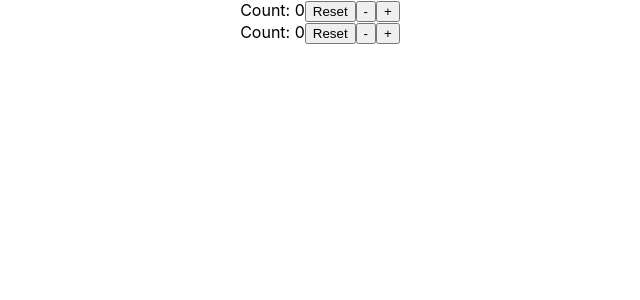
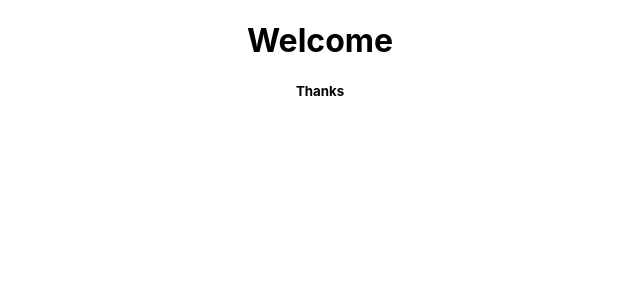
Before and after one commit to Jason9789/React_Study, a React (Create React App) app in the folder my-app/: page / in a window 1280 px wide. Shown: the top 300 px of the page, without its empty margins (320-960 px from the left). Built offline with nearby package versions, Linux system fonts and the light colour scheme.

Commit message:
study: Composition

```diff
--- a/my-app/src/App.js
+++ b/my-app/src/App.js
@@ -1,6 +1,8 @@
 import './App.css';
-import Reducer from './components/3-3.Hooks/Reducer';
-import State from './components/3-3.Hooks/State';
+import Dialog from './components/3-5.Composition/Dialog';
+// import Reducer from './components/3-3.Hooks/Reducer';
+// import State from './components/3-3.Hooks/State';
+import WelcomeDialog from './components/3-5.Composition/WelcomeDialog';
 // import ControlledComponent from './components/2-10.Form/ControlledComponent';
 // import UncontrolledComponent from './components/2-10.Form/UncontrolledComponent';
 // import Composition from './components/2-4.Props/Composition';
@@ -16,8 +18,10 @@ function App() {
   return (
     <div className="App">
 
-      <State />
-      <Reducer />
+      <WelcomeDialog />
+
+      {/* <State />
+      <Reducer /> */}
 
     {/* <ControlledComponent />
     <UncontrolledComponent /> */}
--- a/my-app/src/components/3-3.Hooks/Reducer.jsx
+++ b/my-app/src/components/3-3.Hooks/Reducer.jsx
@@ -10,7 +10,7 @@ export default function Reducer() {
         return initialState
 
       case 'increment':
-        return { count: state.count + 1}
+        return { count: state.count + 1, name: "timmy" }
 
       case 'decrement':
         return { count: state.count - 1}
--- /dev/null
+++ b/my-app/src/components/3-5.Composition/CustomDialog.jsx
@@ -0,0 +1,10 @@
+import React from 'react';
+
+export default function CustomDialog(props) {
+  return (
+    <div>
+      <h1>{props.title}</h1>
+      <h5>{props.description}</h5>
+    </div>
+  );
+}
--- /dev/null
+++ b/my-app/src/components/3-5.Composition/Dialog.jsx
@@ -0,0 +1,9 @@
+import React from 'react';
+
+export default function Dialog(props) {
+  return (
+    <div>
+      {props.children}
+    </div>
+  );
+}
--- /dev/null
+++ b/my-app/src/components/3-5.Composition/WelcomeDialog.jsx
@@ -0,0 +1,16 @@
+import React from 'react';
+import CustomDialog from './CustomDialog';
+import Dialog from './Dialog';
+
+export default function WelcomeDialog() {
+  // return (
+  //   <Dialog>
+  //     <h1>Welcome</h1>
+  //     <h5>Thank you!</h5>
+  //   </Dialog>
+  // );
+
+  return (
+    <CustomDialog title="Welcome" description="Thanks" />
+  )
+}
```
